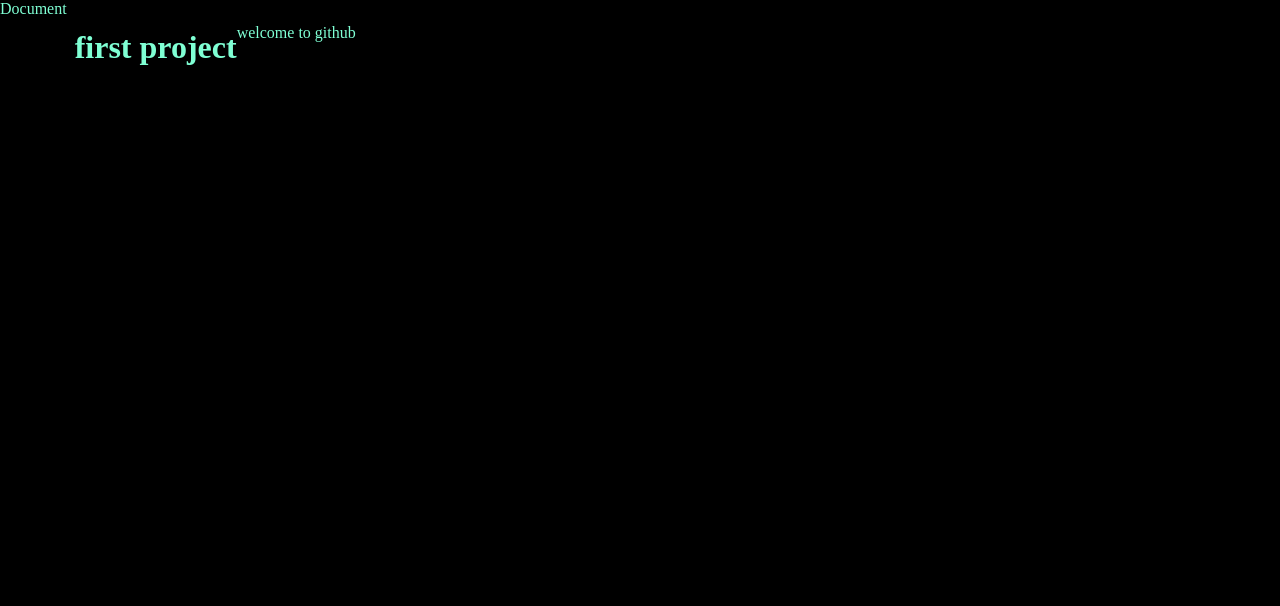
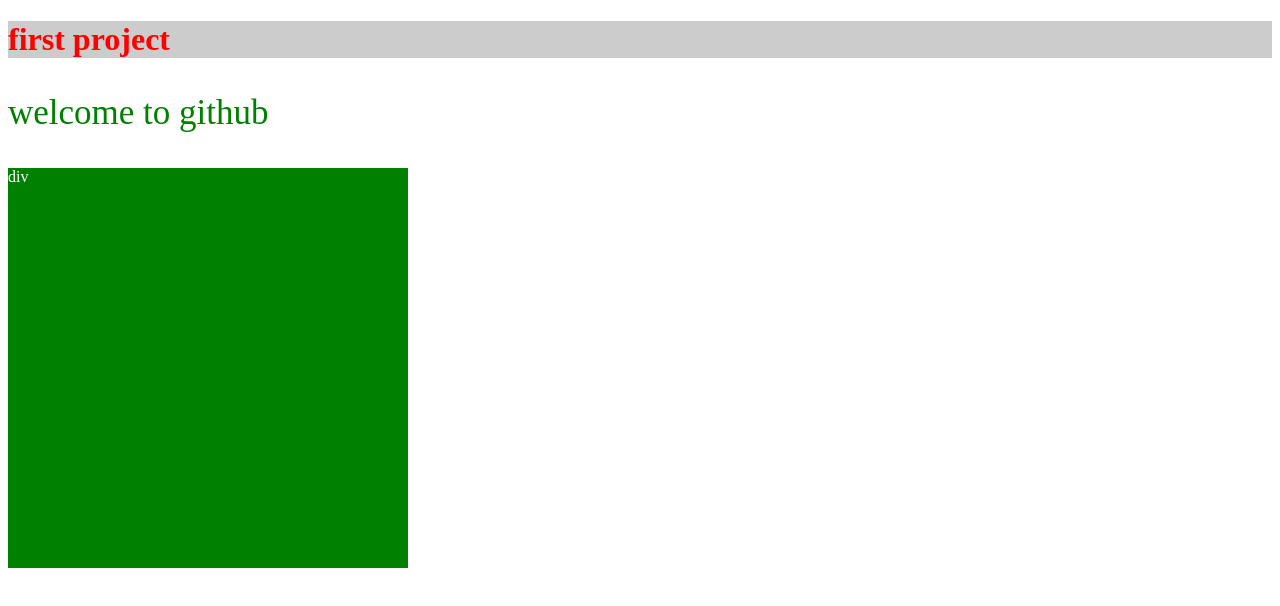
Before and after one commit to Bushra-Alkawi/git-test, a plain HTML site: page index.html in a window 1280 px wide. Drawn offline with Linux system fonts and the light colour scheme.

Commit message:
add new style

```diff
--- a/index.html
+++ b/index.html
@@ -9,5 +9,6 @@
 <body>
     <h1>first project</h1>
     <p>welcome to github</p>
+    <div>div</div>
 </body>
 </html>
--- a/style.css
+++ b/style.css
@@ -1,8 +1,19 @@
  * {
-    background-color: yellow;
-    color: aquamarine;
-    background-color: black;
-    display: flex;
-    justify-self: auto;
+   h1 {
+      color: red;
+      background-color: #ccc;
+   }
+
+   p {
+      color: green;
+      font-size: 35px;
+   }
+
+   div {
+      width: 400px;
+      height: 400px;
+      background-color: green;
+      color: white;
+   }
 
  }
```
